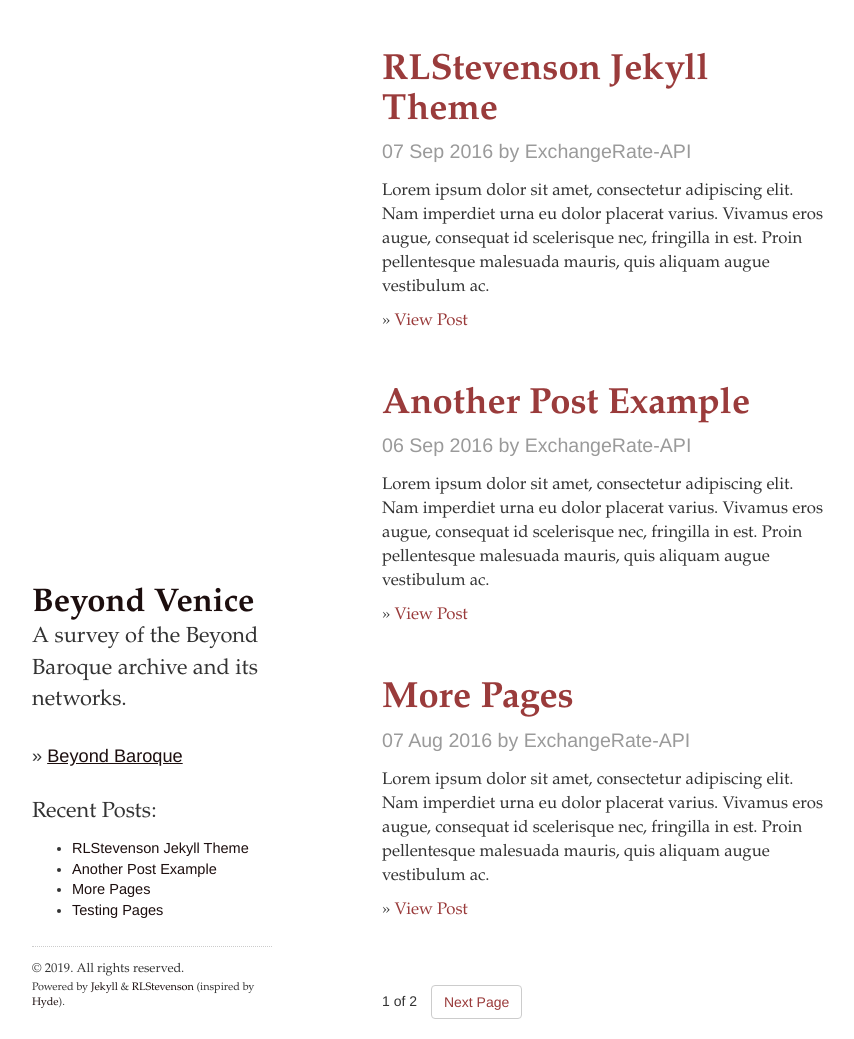
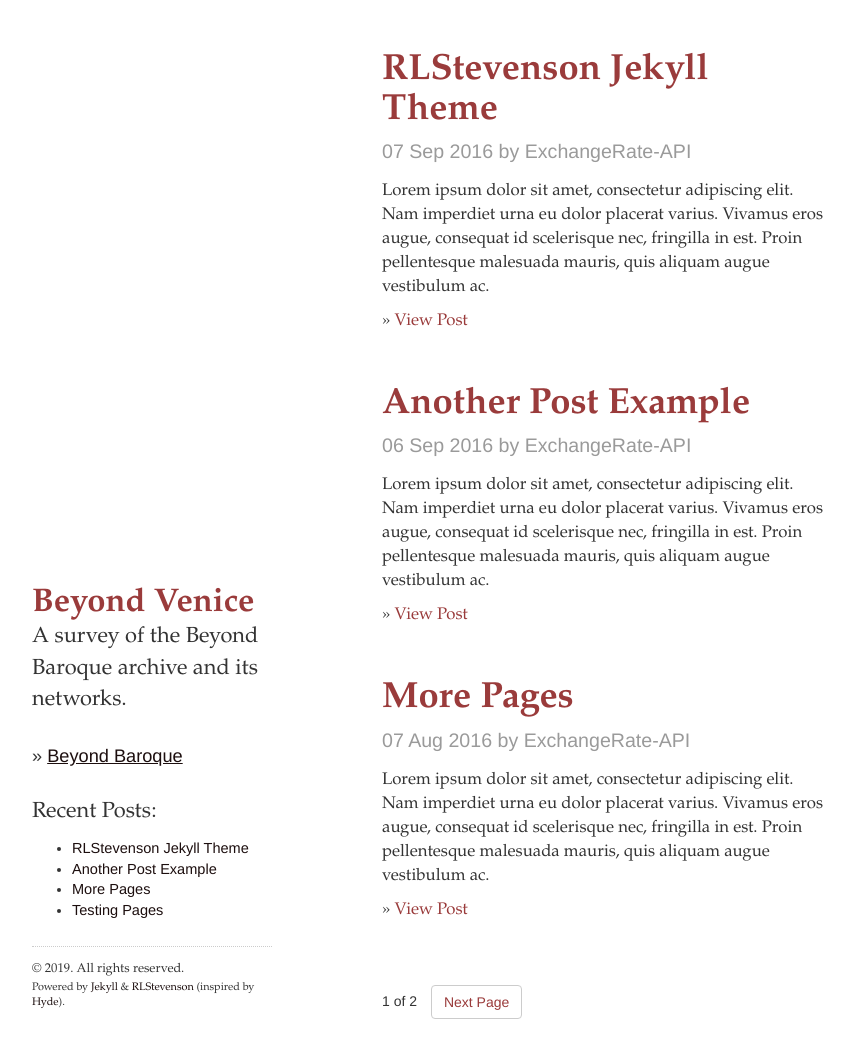
Before and after one commit to dylankarlsson/beyondvenice, a Jekyll site: the page built from index.html, in a window 1280 px wide and 1039 px high. Shown: the whole window, without its empty margins (8-862 px from the left). Built offline with Jekyll 4.4.1, drawn with Linux system fonts in a browser that asks for light colours; the list of posts is cut into pages by our own code.

Commit message:
change in font color

```diff
--- a/_sass/rlstevenson.scss
+++ b/_sass/rlstevenson.scss
@@ -164,10 +164,10 @@ p.attr {
 
 /* YOUR SCHEME HERE */
 .scheme-custom .sidebar {
-	background-image: url(sidebar.png);
+	background: url(sidebar.png);
 }
 .scheme-custom .sidebar h1 {
-	color: #862d5;
+	color: #9a3b3b;
 }
 .scheme-custom .sidebar a {
 	color: #1c0e0e;
```
